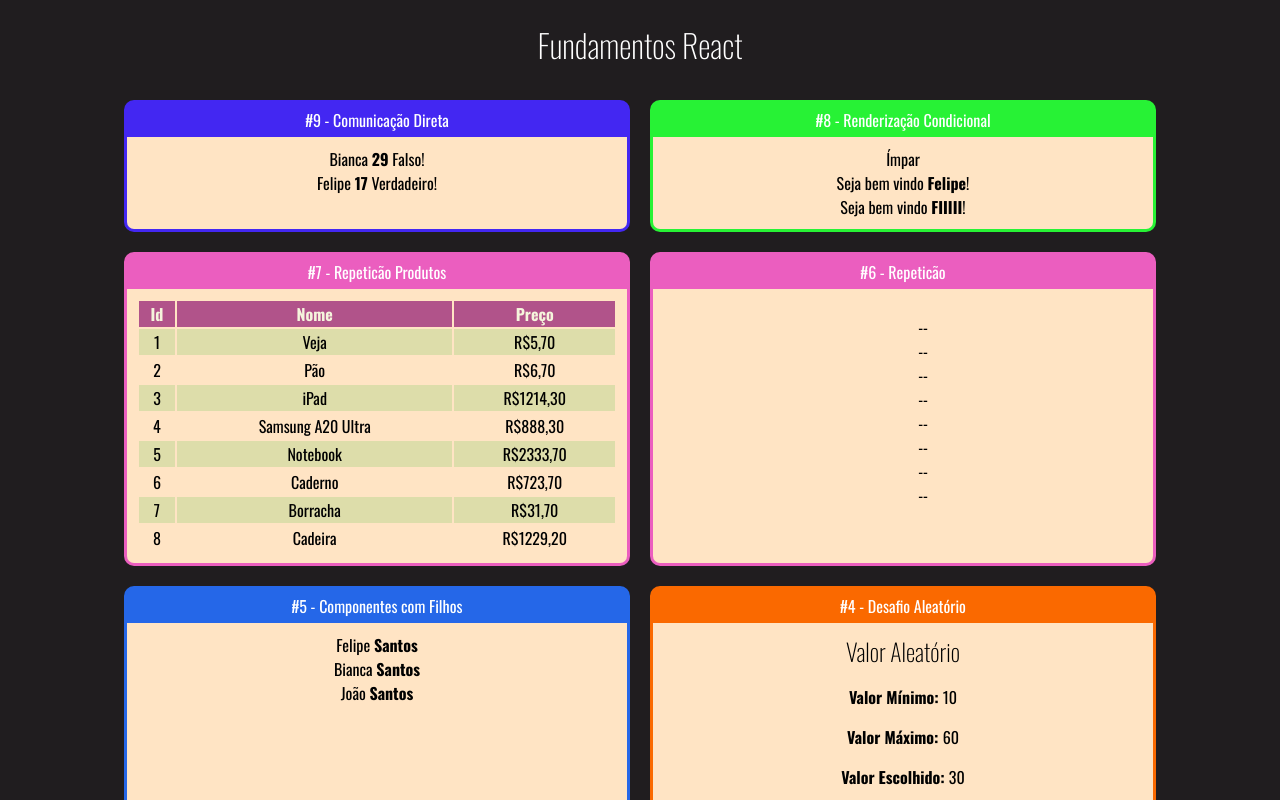
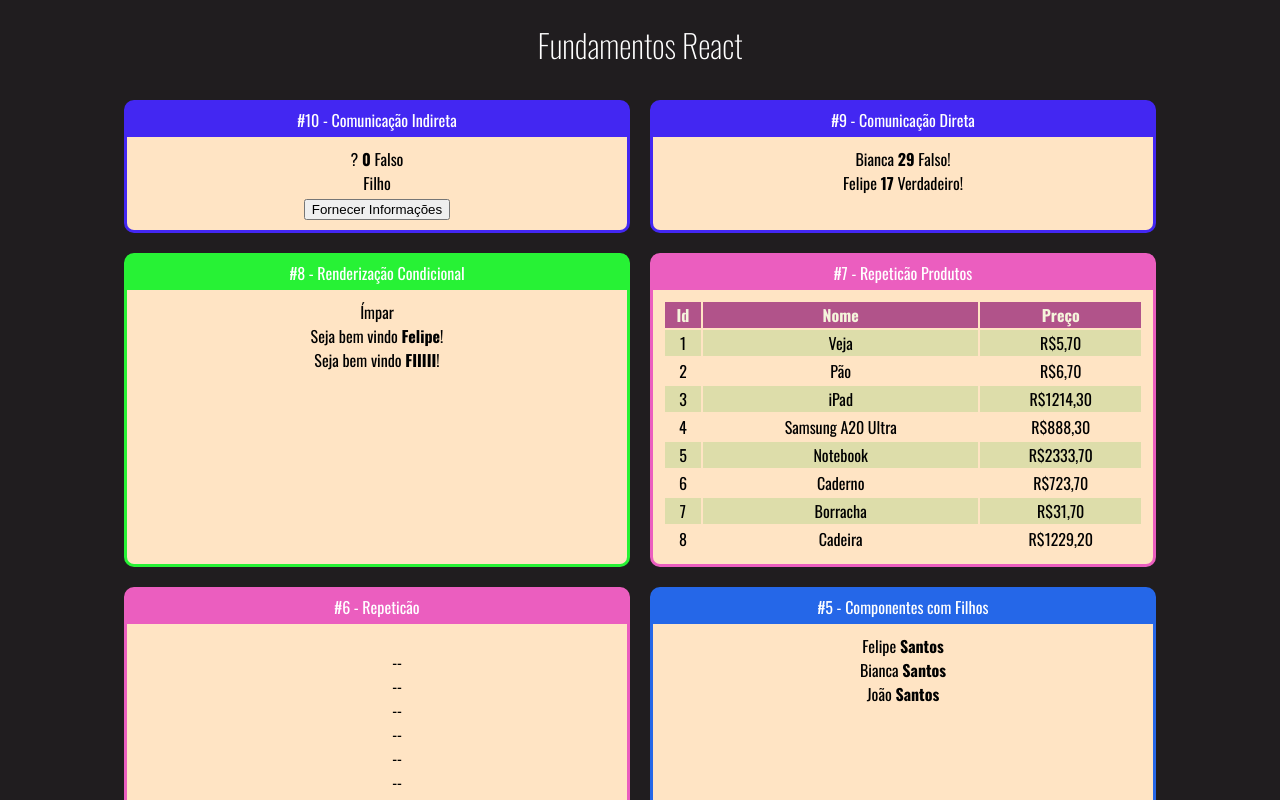
Before and after one commit to Felipe1501/reactFelipe-fundamentos, a React (Create React App) app: page / in a window 1280 px wide. Shown: the top 800 px of the page. Built offline with nearby package versions, Linux system fonts and the light colour scheme.

Commit message:
aula 34 fix: indirect communication

```diff
--- a/src/App.jsx
+++ b/src/App.jsx
@@ -12,12 +12,17 @@ import TabelaProdutos from "./components/repeticao/TabelaProdutos";
 import ParOuImpar from "./components/condicional/ParOuImpar";
 import Usuarioinfo from "./components/condicional/Usuarioinfo";
 import DiretaPai from "./components/comunicacao/DiretaPai";
+import IndiretaPai from "./components/comunicacao/IndiretaPai";
 
 export default () => (
 
     <div className="App">
         <h1>Fundamentos React </h1>
         <div className="Cards">
+            <Card titulo="#10 - Comunicação Indireta" color="#4327F2">
+                <IndiretaPai />
+            </Card>
+
             <Card titulo="#9 - Comunicação Direta" color="#4327F2">
                 <DiretaPai />
             </Card>
--- /dev/null
+++ b/src/components/comunicacao/IndiretaFilho.jsx
@@ -0,0 +1,17 @@
+import React from "react";
+import IndiretaPai from "./IndiretaPai";
+
+export default props =>{
+    const cb = props.quandoClicar;
+    return(
+        <div>
+            <div>Filho</div>
+                <button
+                onClick={_ =>cb('João', 58, true)
+                }>
+                    Fornecer Informações
+                    </button>
+
+        </div>
+    );
+}
--- /dev/null
+++ b/src/components/comunicacao/IndiretaPai.jsx
@@ -0,0 +1,27 @@
+import React from "react";
+import IndiretaFilho from "./IndiretaFilho";
+
+export default props =>{
+    let nome = '?';
+    let idade = 0;
+    let nerd = false;
+    //nome idade nerd
+    function fornecerInfo(nomeParam, idadeParam, nerdParam){
+        nome = nomeParam;
+        idade = idadeParam;
+        nerd = nerdParam;
+
+    }
+    return(
+        <div>
+            <div>
+                <span>{nome} </span>
+                <span> <strong>{idade}</strong>  </span>
+                <span> {nerd ? 'Verdadeiro' : 'Falso'}</span>
+                </div>
+            <IndiretaFilho
+            quandoClicar={fornecerInfo}
+            />
+        </div>
+    );
+}
```
